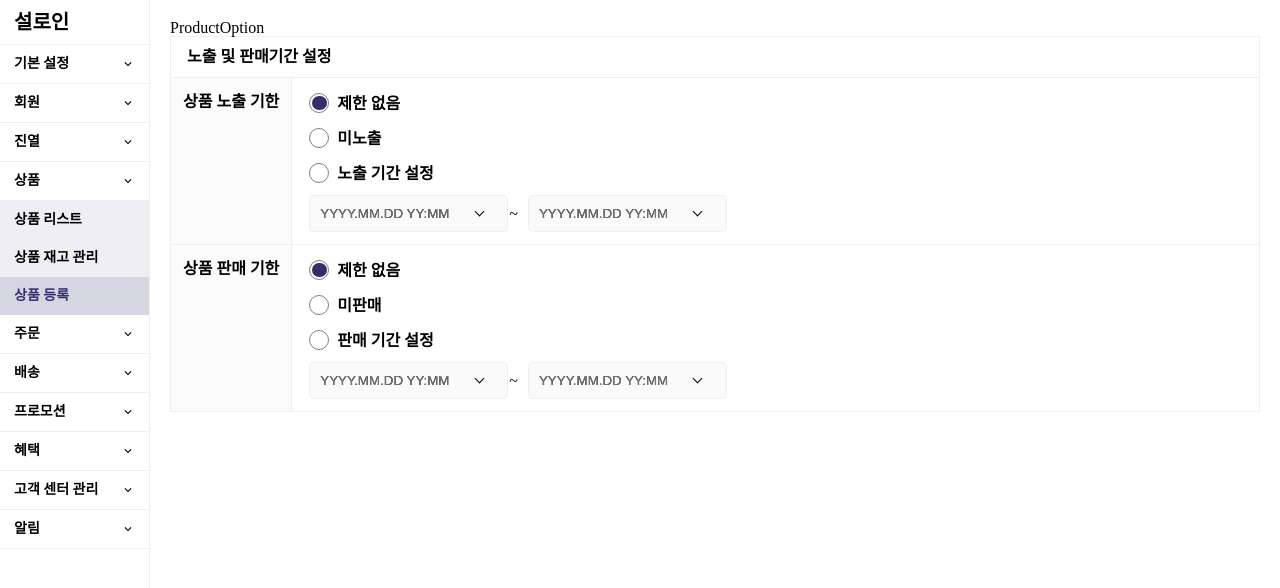
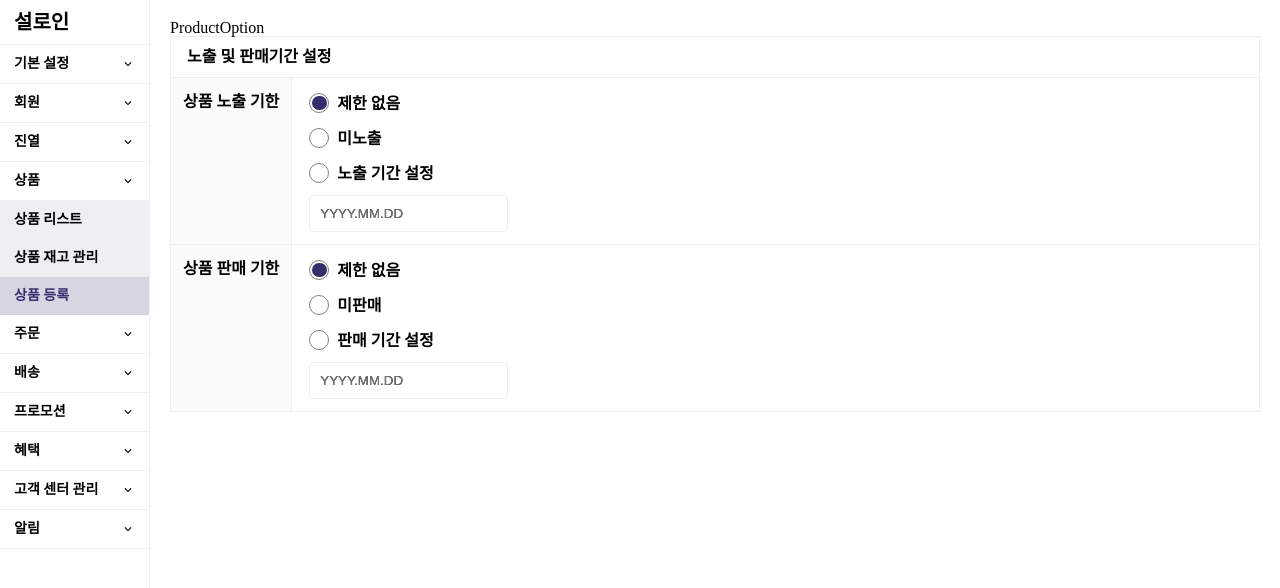
Before and after one commit to 2201infinity/adm_product_add, a React (Create React App) app: page / in a window 1280 px wide. Shown: the top 588 px of the page. Built offline with nearby package versions, Linux system fonts and the light colour scheme.

Commit message:
feat: 다른종류 datepicker 구현

```diff
--- a/src/components/common/DatePicker.js
+++ b/src/components/common/DatePicker.js
@@ -4,40 +4,17 @@ import 'react-datepicker/dist/react-datepicker.css';
 import styled from 'styled-components';
 import theme from 'styles/theme';
 
-export const DatePickerTemplate = ({ ...rest }) => {
+export const DatePickerTemplate = () => {
   const [startDate, setStartDate] = useState(null);
-  const [endDate, setEndDate] = useState(null);
   return (
-    <DatePickerContainer>
     <DatePickerInput
-        {...rest}
       selected={startDate}
       onChange={(date) => setStartDate(date)}
       selectsStart
       startDate={startDate}
-        endDate={endDate}
-        showTimeSelect
-        timeIntervals={15}
-        timeCaption="Time"
-        dateFormat="yyyy.MM.dd hh:mm aa"
-        placeholderText="YYYY.MM.DD YY:MM"
+      dateFormat="yyyy.MM.dd"
+      placeholderText="YYYY.MM.DD"
     />
-      <Span>~</Span>
-      <DatePickerInput
-        {...rest}
-        selected={endDate}
-        onChange={(date) => setEndDate(date)}
-        selectsEnd
-        startDate={startDate}
-        endDate={endDate}
-        minDate={startDate}
-        showTimeSelect
-        timeIntervals={15}
-        timeCaption="Time"
-        dateFormat="yyyy.MM.dd hh:mm aa"
-        placeholderText="YYYY.MM.DD YY:MM"
-      />
-    </DatePickerContainer>
   );
 };
 
@@ -49,42 +26,3 @@ const DatePickerInput = styled(DatePicker)`
   color: transparent;
   text-shadow: 0 0 0 black;
 `;
-
-const Span = styled.span`
-  margin: 0 5px;
-  position: relative;
-  font-weight: 500;
-  color: transparent;
-  text-shadow: 0 0 0 black;
-  &::after {
-    position: absolute;
-    display: block;
-    left: 185px;
-    bottom: 7px;
-    content: '';
-    width: 6px;
-    height: 6px;
-    border-left: 1px solid black;
-    border-bottom: 1px solid black;
-    transform: rotate(-45deg);
-    z-index: 10;
-  }
-  &::before {
-    position: absolute;
-    display: block;
-    right: 35px;
-    bottom: 7px;
-    content: '';
-    width: 6px;
-    height: 6px;
-    border-left: 1px solid black;
-    border-bottom: 1px solid black;
-    transform: rotate(-45deg);
-    z-index: 10;
-  }
-`;
-
-const DatePickerContainer = styled.div`
-  display: flex;
-  align-items: center;
-`;
```
Lines whose indentation alone changed are shown as unchanged.
